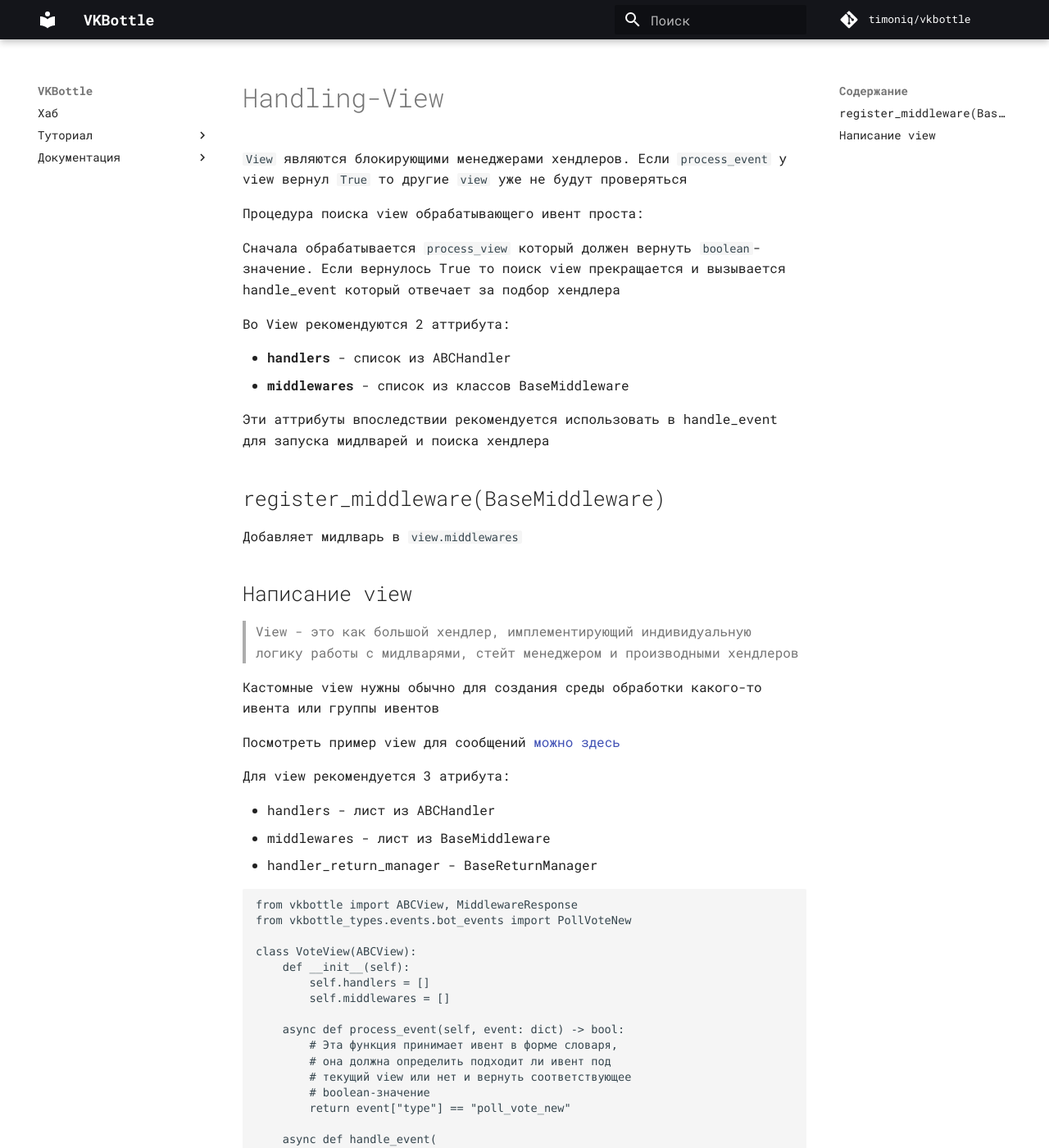
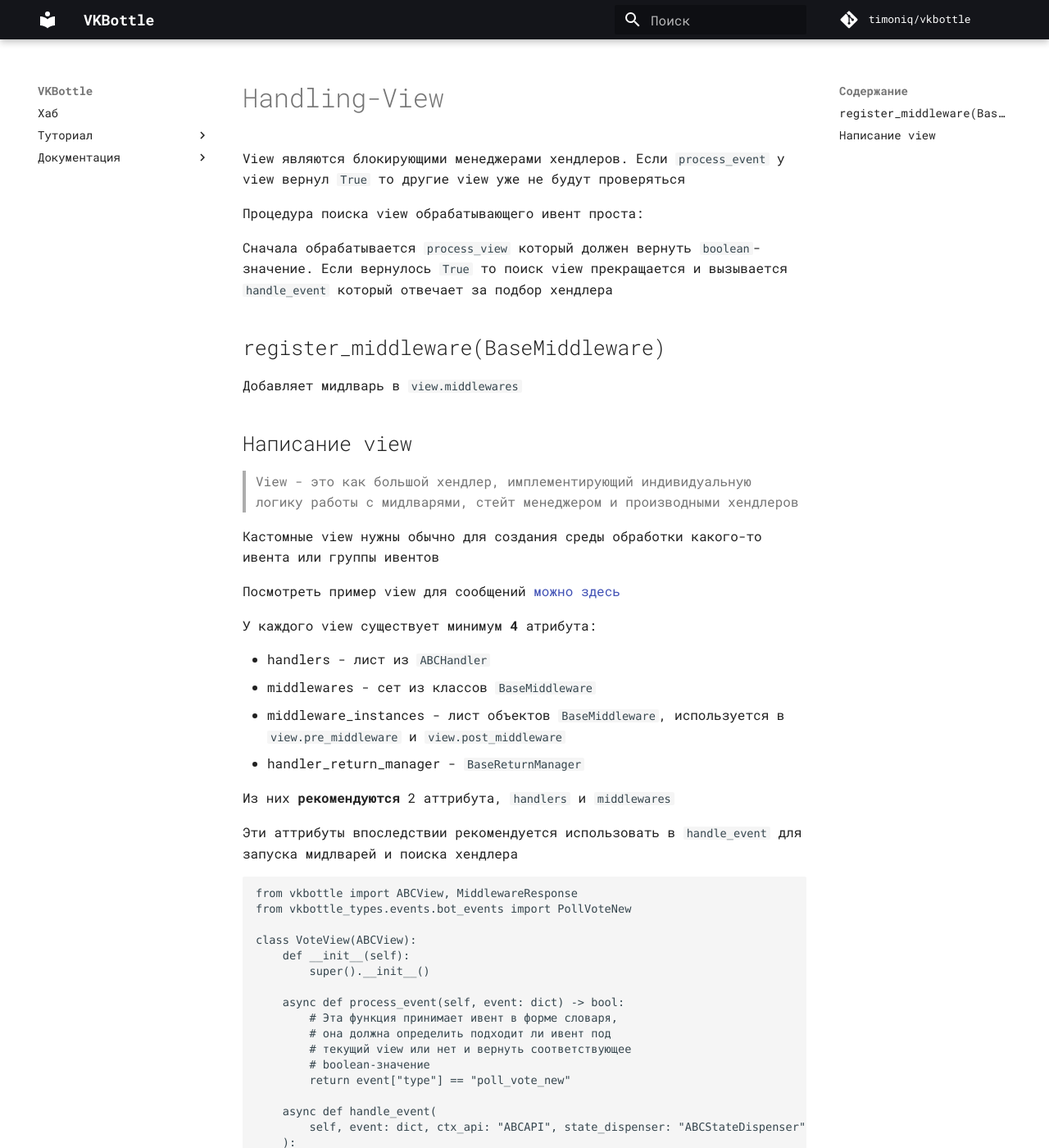
Before and after one commit to vkbottle/vkbottle, an MkDocs documentation site: the page built from docs/high-level/handling/view.md, in a window 1280 px wide and 1400 px high. Shown: the whole window at 82% size. Built offline with MkDocs 1.6.1 and Material for MkDocs 9.7.7, drawn with Linux system fonts in a browser that asks for light colours; some web fonts are replaced; comment, search, counter and statistics services are not loaded; some of the changed text lies outside the part shown.

Commit message:
Updated middleware/view docs, updated tests
Updated BaseMiddleware and ABCView
Fixed Makefile help target

````diff
--- a/docs/high-level/handling/view.md
+++ b/docs/high-level/handling/view.md
@@ -1,17 +1,10 @@
 # Handling-View
 
-`View` являются блокирующими менеджерами хендлеров. Если `process_event` у view вернул `True` то другие `view` уже не будут проверяться
+View являются блокирующими менеджерами хендлеров. Если `process_event` у view вернул `True` то другие view уже не будут проверяться
 
 Процедура поиска view обрабатывающего ивент проста:
 
-Сначала обрабатывается `process_view` который должен вернуть `boolean`-значение. Если вернулось True то поиск view прекращается и вызывается handle_event который отвечает за подбор хендлера
-
-Во View рекомендуются 2 аттрибута:
-
-* **handlers** - список из ABCHandler
-* **middlewares** - список из классов BaseMiddleware
-
-Эти аттрибуты впоследствии рекомендуется использовать в handle_event для запуска мидлварей и поиска хендлера
+Сначала обрабатывается `process_view` который должен вернуть `boolean`-значение. Если вернулось `True` то поиск view прекращается и вызывается `handle_event` который отвечает за подбор хендлера
 
 ## register_middleware(BaseMiddleware)
 
@@ -25,11 +18,16 @@
 
 Посмотреть пример view для сообщений [можно здесь](https://github.com/timoniq/vkbottle/blob/master/vkbottle/dispatch/views/bot/message.py)
 
-Для view рекомендуется 3 атрибута:
+У каждого view существует минимум **4** атрибута:
 
-* handlers - лист из ABCHandler
-* middlewares - лист из BaseMiddleware
-* handler_return_manager - BaseReturnManager
+* handlers - лист из `ABCHandler`
+* middlewares - сет из классов `BaseMiddleware`
+* middleware_instances - лист объектов `BaseMiddleware`, используется в `view.pre_middleware` и `view.post_middleware`
+* handler_return_manager - `BaseReturnManager`
+
+Из них **рекомендуются** 2 аттрибута, `handlers` и `middlewares`
+
+Эти аттрибуты впоследствии рекомендуется использовать в `handle_event` для запуска мидлварей и поиска хендлера
 
 ```python
 from vkbottle import ABCView, MiddlewareResponse
@@ -37,8 +35,7 @@ from vkbottle_types.events.bot_events import PollVoteNew
 
 class VoteView(ABCView):
     def __init__(self):
-        self.handlers = []
-        self.middlewares = []
+        super().__init__()
 
     async def process_event(self, event: dict) -> bool:
         # Эта функция принимает ивент в форме словаря,
@@ -51,7 +48,7 @@ class VoteView(ABCView):
         self, event: dict, ctx_api: "ABCAPI", state_dispenser: "ABCStateDispenser"
     ):
         # Эта функция полностью обрабатывает
-#       # полученный ивент
+        # полученный ивент
         vote = PollVoteNew(**event)
 
         # Здесь можно обозначить стейт-каст
@@ -59,12 +56,11 @@ class VoteView(ABCView):
         vote.object.state_peer = await state_dispenser.cast(vote.object.user_id)
 
         # Здесь можно имплементировать стандартное поведение мидлварей
-        # Например, если мидлварь вернул `MiddlewareResponse(False)`
-        # обработка сразу останавливается
-        for middleware in self.middlewares:
-            response = await middleware.pre(vote)
-            if response == MiddlewareResponse(False):
-                return
+        # Например, если `pre_middleware` вернул что либо, то в одном из
+        # мидлварей был вызван `self.stop(...)` - обработка сразу останавливается
+        error = await self.pre_middleware(vote)
+        if error:
+            return logger.info("Обработка остановлена, pre_middleware вернул ошибку")
 
         # `handlers` и `handle_responses` нужны для post мидлварей
         handlers = []
@@ -81,8 +77,7 @@ class VoteView(ABCView):
                 break
 
         # Запуск post-мидлварей
-        for middleware in self.middlewares:
-            await middleware.post(vote, self, handler_responses, handlers)
+        await self.post_middleware(self, handle_responses, handlers)
 ```
 
 Поздравляю вы написали свой view! Теперь можно перейти к регистрации хендлеров, но для этого потребуется их создать, можно воспользоваться `FromFuncHandler`:
@@ -92,13 +87,6 @@ from vkbottle.bot import Bot, rules, BotLabeler
 from vkbottle.dispatch.handlers import FromFuncHandler
 from vkbottle_types.events.bot_events import PollVoteNew
 from typing import Dict
-
-
-class MyLabeler(BotLabeler):
-    def views(self) -> Dict[str, "ABCView"]:
-        # Из views должны быть возвращены все view которые
-        # будут позже обрабатываться роутером
-        return {"vote_view": my_view}
 
 
 async def vote_up(vote: PollVoteNew):
@@ -117,6 +105,12 @@ my_view.handlers = [
     FromFuncHandler(vote_up)
 ]
 
+class MyLabeler(BotLabeler):
+    def views(self) -> Dict[str, "ABCView"]:
+        # Из views должны быть возвращены все view которые
+        # будут позже обрабатываться роутером
+        return {"vote_view": my_view}
+
 bot = Bot()
 bot.labeler = MyLabeler()
 admin_ids = [1]
````
Also changed, not shown: docs/high-level/handling/middleware.md (+3 -5 lines), 11 other files.
